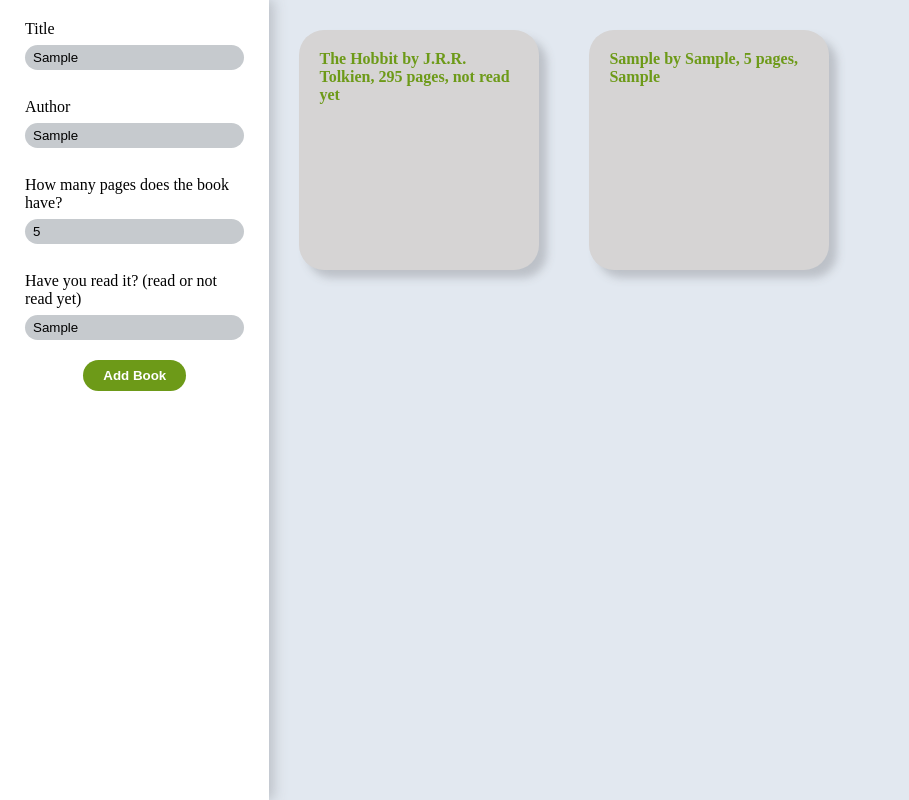
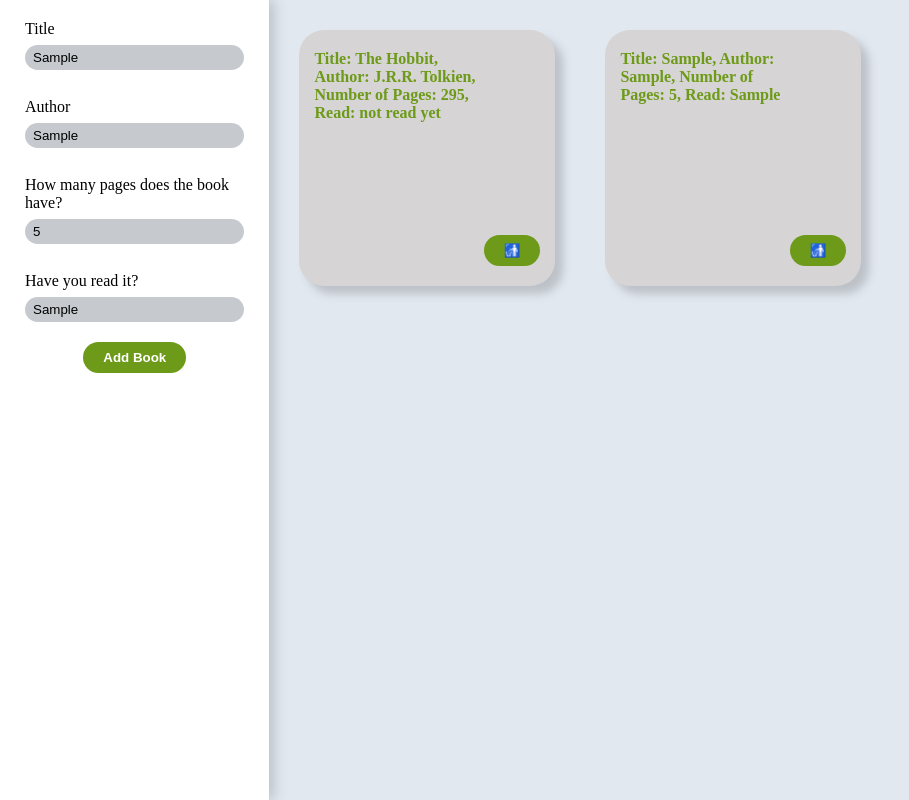
Before and after one commit to L-Benvenuti/JS-Project_Library, a plain HTML site: page index.html in a window 1280 px wide. Both pictures are taken after typing "Sample", "Sample", "5", "Sample" into the empty fields and a click on the button "Add Book". Shown: the whole page, without its empty margins (0-909 px from the left). Drawn offline with Linux system fonts and the light colour scheme.

Commit message:
add: remove button, no function yet

```diff
--- a/index.html
+++ b/index.html
@@ -17,10 +17,10 @@
             <input type="text" id="author" name="author"><br>
             <label for="pages">How many pages does the book have?</label>
             <input type="number" id="pages" name="pages" min="1"><br>
-            <label for="read">Have you read it? (read or not read yet)</label>
-            <input type="text" name="read" id="read">
+            <label for="read">Have you read it?</label>
+            <input type="text" name="read" id="read" placeholder="Yes or no">
         </form>
-        <button>Add Book</button>
+        <button id="add">Add Book</button>
     </div>
     <main>
 
--- a/script.js
+++ b/script.js
@@ -7,19 +7,22 @@ function Book(title, author, pages, read) {
   this.pages = pages;
   this.read = read;
   this.info = function () {
-    return `${title} by ${author}, ${pages} pages, ${read}`;
+    return `Title: ${title}, Author: ${author}, Number of Pages: ${pages}, Read: ${read}`;
   };
 }
 
-// Adding new Book function + EventListener
+// Adding new Book function + initializing variables + EventListener
 function addBookToLibrary(title, author, pages, read) {
+  // if (title === '' || author === '' || pages === '' || read === '') {
+  //   alert('Please fill out every field to add a new book');
+  // } else {
   const newBook = new Book(`${title}`, `${author}`, `${pages}`, `${read}`);
   myLibrary.push(newBook);
   updateLibrary();
-  console.log('done');
 }
+// }
 
-const btn = document.querySelector('button');
+const btn = document.getElementById('add');
 const title = document.getElementById('title');
 const author = document.getElementById('author');
 const pages = document.getElementById('pages');
@@ -39,6 +42,17 @@ function updateLibrary() {
     const item = document.createElement('div');
     item.classList.add('card');
     item.textContent = `${book.info()}`;
+
+    const container = document.createElement('div');
+    container.classList.add('container');
+    const remove = document.createElement('button');
+    remove.classList.add('remove');
+    remove.textContent = '🚮';
+    remove.setAttribute('onclick', 'remove()');
+
+    container.appendChild(remove);
+    item.appendChild(container);
+
     bookshelf.appendChild(item);
   });
 }
--- a/style.css
+++ b/style.css
@@ -10,6 +10,7 @@ body {
     background-color: rgb(226, 232, 240)
 }
 
+/* Sidebar */
 .sidebar {
     grid-column: 1 / 2;
     background-color: white;
@@ -22,6 +23,7 @@ body {
     max-height: 100%;
 }
 
+/* Form */
 form {
     margin-bottom: 20px;
     display: flex;
@@ -52,6 +54,11 @@ button {
     font-weight: bolder;
 }
 
+button:hover {
+    background-color: rgb(63, 90, 13)
+}
+
+/* Main + Cards */
 main {
     grid-column: 2 / 4;
     display: flex;
@@ -66,7 +73,15 @@ main {
     color: rgb(109, 154, 24);
     font-weight: bolder;
     box-shadow: 8px 8px 8px rgba(184, 189, 195, 0.905);
-    padding: 20px;
-    height: 15em;
-    width: 15em;
+    padding: 20px 15px;
+    height: 16em;
+    width: 16em;
+    display: flex;
 }
+
+.container {
+    margin-top: auto;
+    align-self: flex-end;
+    display: flex;
+    justify-content: flex-end;
+}
```
